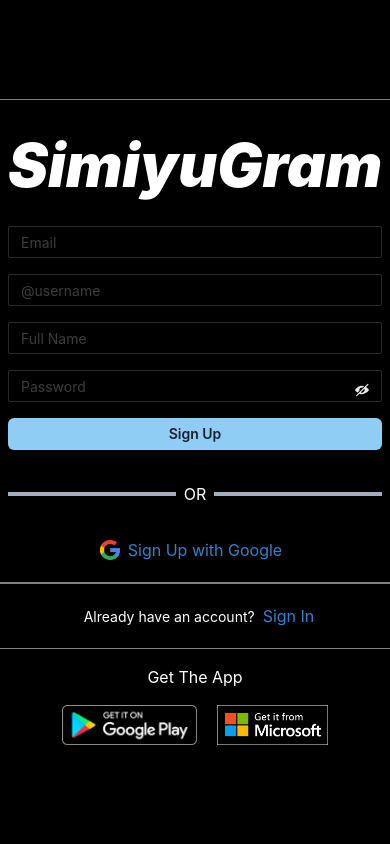
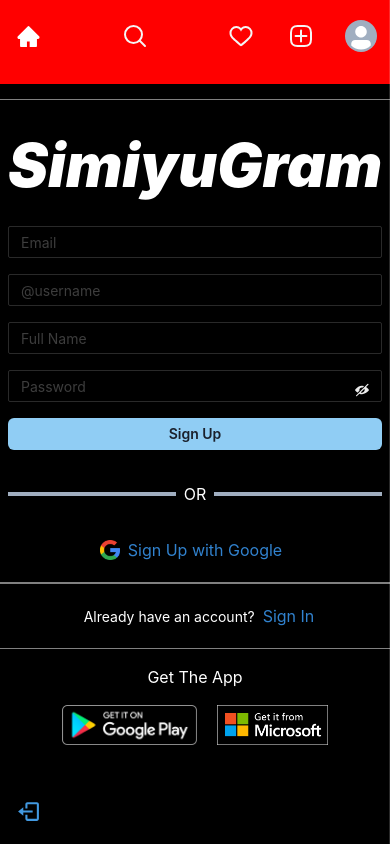
Before and after one commit to briansimiyuj/simiyu-gram-2, a React (Vite) app: page /auth in a window 390 px wide. Built offline with nearby package versions, Linux system fonts and the light colour scheme; no server answers.

Commit message:
Mobile Menu Direction

```diff
--- a/src/components/Menu/Menu.jsx
+++ b/src/components/Menu/Menu.jsx
@@ -5,11 +5,11 @@ import Notifications from './Notification/Notification'
 import CreatePost from './CreatePost/CreatePost'
 import ProfileLink from './ProfileLink/ProfileLink'
 
-const Menu = ({ column }) =>{
+const Menu = ({ menuDirection }) =>{
 
   return(
 
-    <Flex direction={column} gap={5} cursor={"pointer"}>
+    <Flex direction={menuDirection} gap={5} cursor={"pointer"}>
 
       <Home/>
 
--- a/src/components/Sidebar/Sidebar.jsx
+++ b/src/components/Sidebar/Sidebar.jsx
@@ -1,13 +1,14 @@
-import { Box, Flex, Link, Tooltip, Button } from '@chakra-ui/react'
+import { Box, Flex, Link, Tooltip, Button, useMediaQuery } from '@chakra-ui/react'
 import { BiLogOut } from'react-icons/bi'
 import { Link as RouterLink } from 'react-router-dom'
 import { InstagramMobileLogo } from '../../assets/constants'
 import Menu from '../Menu/Menu'
 import { useLogOut } from '../../hooks/useLogOut'
 
-const Sidebar = () =>{
+const Sidebar = ({ menuDirection, setMenuDirection }) => {
 
-    const { handleSignOut, isSigningOut } = useLogOut()
+    const { handleSignOut, isSigningOut } = useLogOut(),
+          [isLessThan768] = useMediaQuery("(max-width: 768px)")
 
 
     return(
@@ -16,7 +17,7 @@ const Sidebar = () =>{
             height={"100vh"}
             borderRight={"1px solid"}
             borderColor={"whiteAlpha.300"}
-            py={8}
+            py={ isLessThan768 ? 3 : 8}
             position={"sticky"}
             top={0}
             left={0}
@@ -30,40 +31,10 @@ const Sidebar = () =>{
                 height={"full"}
             >
 
-                <Link
-                    to="/"
-                    as={RouterLink}
-                    pl={2}
-                    display={{base: "none", md: "block"}}
-                    cursor={"pointer"}
-                >
-
-                    <h1 style={{fontSize:"25px", fontWeight: 700, fontStyle: "italic"}}>SimiyuGram</h1>
-
-                </Link>
 
 
-                <Link
-                    to="/"
-                    as={RouterLink}
-                    display={{base: "block", md: "none"}}
-                    p={2}
-                    cursor={"pointer"}
-                    borderRadius={6}
-                    _hover={{bg: "whiteAlpha.200"}}
-                    w={{base: 10}}
-                >
 
-                    <Flex justifyContent={"space-around"} alignItems={"center"}>
-
-                        <InstagramMobileLogo/>
-
-                    </Flex>
-
-                </Link>
-
-
-                <Menu column={"column"}/>
+                <Menu  menuDirection={ isLessThan768 ? "row" : "column" } setMenuDirection={setMenuDirection}/>
 
 
                 <Tooltip
--- a/src/pageLayout/pageLayout.jsx
+++ b/src/pageLayout/pageLayout.jsx
@@ -5,6 +5,7 @@ import { auth } from '../firebase/config'
 import { useAuthState } from 'react-firebase-hooks/auth'
 import NavBar from '../components/NavBar/NavBar'
 import PageLayoutSpinner from './PageLayoutSpinner'
+import { useState } from 'react'
 
 const PageLayout = ({ children }) =>{
 
@@ -13,7 +14,8 @@ const PageLayout = ({ children }) =>{
           canRenderSidebar = pathname !== '/auth' && user,
           canRenderNavbar = !user && !loading && pathname !== '/auth',
           checkingUserIsAuthenticated = !user && loading,
-          [isLessThan768] = useMediaQuery("(max-width: 768px)")
+          [isLessThan768] = useMediaQuery("(max-width: 768px)"),
+          [menuDirection, setMenuDirection] = useState("")
 
 
     if(checkingUserIsAuthenticated) return <PageLayoutSpinner/>
@@ -51,6 +53,22 @@ const PageLayout = ({ children }) =>{
 
             </Box>
 
+
+
+            {
+
+                isLessThan768 &&(
+
+                    <Box w="100%" h="10vh" position="fixed" top={0} left={0} bg='red' zIndex={1111}>
+
+                        <Sidebar menuDirection={"row"} setMenuDirection={setMenuDirection} />
+
+                    </Box>
+
+                )
+
+            }
+
         </Flex>
 
     )
```
